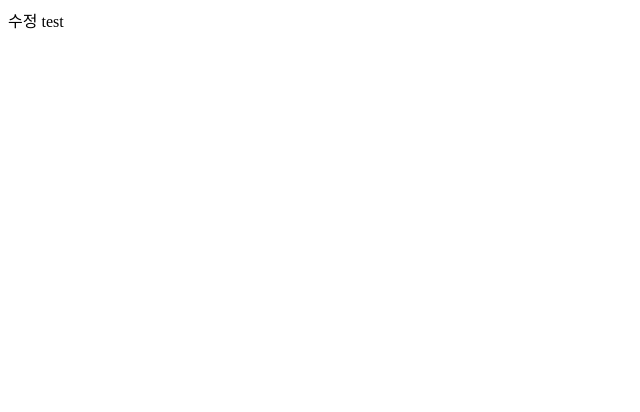
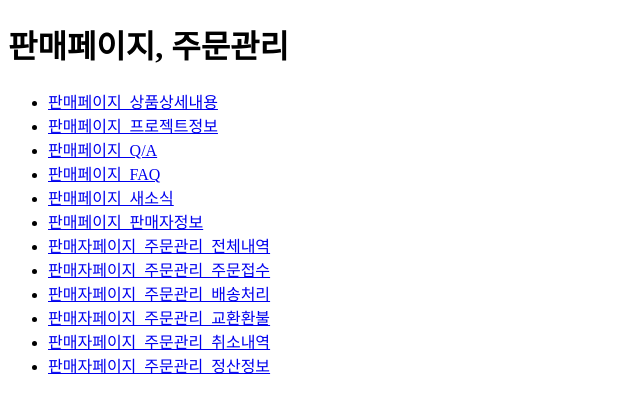
Before and after one commit to i-DLE1/OSMAS, a plain HTML site: page miji6031/index.html in a window 1280 px wide. Shown: the whole page, without its empty margins (0-640 px from the left). Drawn offline with Linux system fonts and the light colour scheme.

Commit message:
판매페이지 생성

```diff
--- /dev/null
+++ b/miji6031/1_판매페이지_상품상세내용.html
@@ -0,0 +1,22 @@
+<!DOCTYPE html>
+<html lang="ko">
+<head>
+    <meta charset="UTF-8">
+    <title>판매페이지_상품상세내용</title>
+    <link href="./style.css" rel="stylesheet">
+</head>
+<body>
+    <div class="top">
+        <div id="category">의류</div>
+        <div id="title"><b>장애인-비장애인 누구나 입는 '유니버셜' 의류</b></div>
+        <img id="image" src="./resources/image/로고.PNG" width="100px" height="50px" alt="판매자로고">
+    </div>
+
+    <div class="product">
+        <img id="image" src="./resources/image/썸네일1.PNG" width="300px" height="300px" alt="상품사진">
+        <div id="title"></div>
+        <div id="logo">의류</div>
+    </div>
+
+</body>
+</html>
--- a/miji6031/index.html
+++ b/miji6031/index.html
@@ -1 +1,50 @@
-수정 test
+<!DOCTYPE html>
+<html lang="ko">
+<head>
+    <meta charset="UTF-8">
+    <title>판매관리</title>
+</head>
+<body>
+
+    <h1>판매페이지, 주문관리</h1>
+    <ul>
+        <li>
+            <a href="./1_판매페이지_상품상세내용.html">판매페이지_상품상세내용</a>
+        </li>
+        <li>
+            <a href="./2._판매페이지_프로젝트정보.html">판매페이지_프로젝트정보</a>
+        </li>
+        <li>
+            <a href="./3_판매페이지_Q/A.html">판매페이지_Q/A</a>
+        </li>
+        <li>
+            <a href="./4_판매페이지_FAQ.html">판매페이지_FAQ</a>
+        </li>
+        <li>
+            <a href="./5_판매페이지_새소식.html">판매페이지_새소식</a>
+        </li>
+        <li>
+            <a href="./6_판매페이지_판매자정보.html">판매페이지_판매자정보</a>
+        </li>
+        <li>
+            <a href="./7_판매자페이지_주문관리_전체내역.html">판매자페이지_주문관리_전체내역</a>
+        </li>
+        <li>
+            <a href="./8_판매자페이지_주문관리_주문접수.html">판매자페이지_주문관리_주문접수</a>
+        </li>
+        <li>
+            <a href="./8_판매자페이지_주문관리_배송처리.html">판매자페이지_주문관리_배송처리</a>
+        </li>
+        <li>
+            <a href="./8_판매자페이지_주문관리_교환환불.html">판매자페이지_주문관리_교환환불</a>
+        </li>
+        <li>
+            <a href="./8_판매자페이지_주문관리_취소내역.html">판매자페이지_주문관리_취소내역</a>
+        </li>
+        <li>
+            <a href="./8_판매자페이지_주문관리_정산정보.html">판매자페이지_주문관리_정산정보</a>
+        </li>
+    </ul>
+
+</body>
+</html>
```
Also changed, not shown: miji6031/style.css (added, +36 -0 lines), miji6031/resources/image/로고.PNG (added), miji6031/resources/image/썸네일1.PNG (added).
